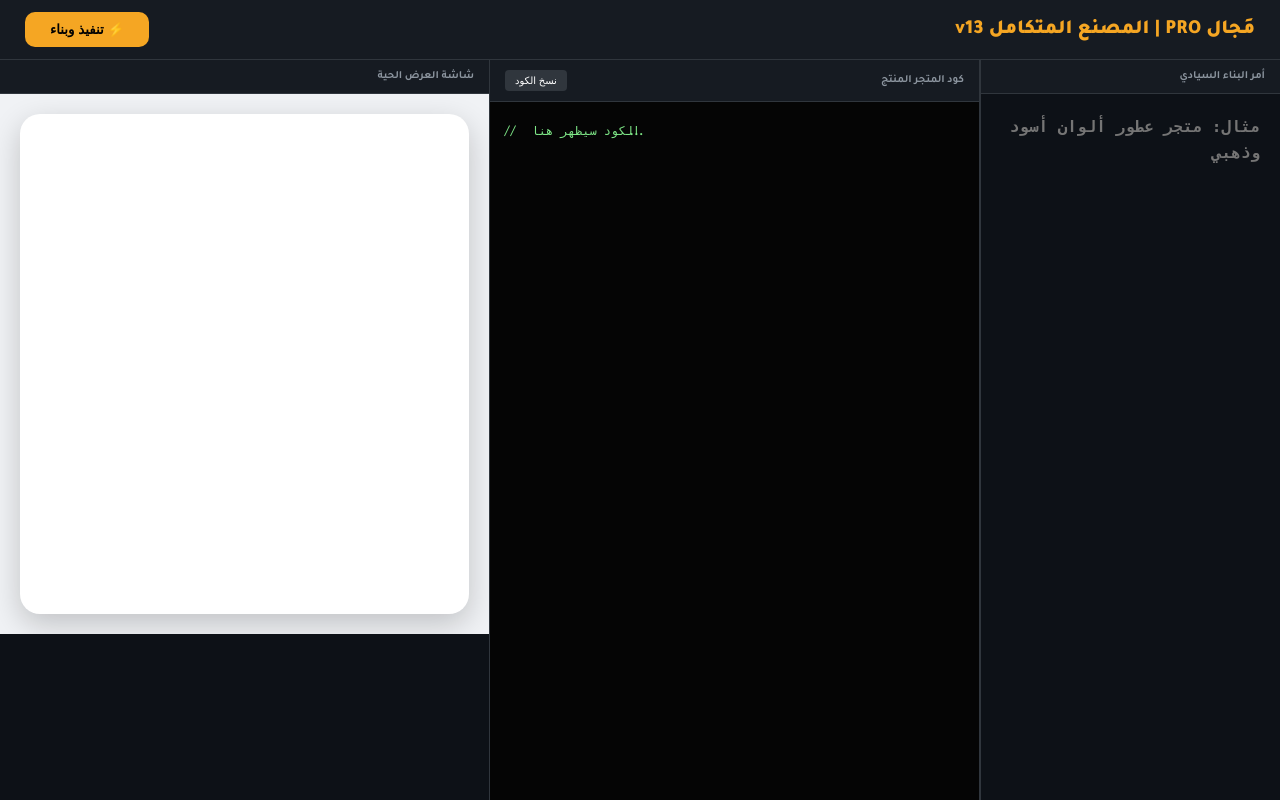
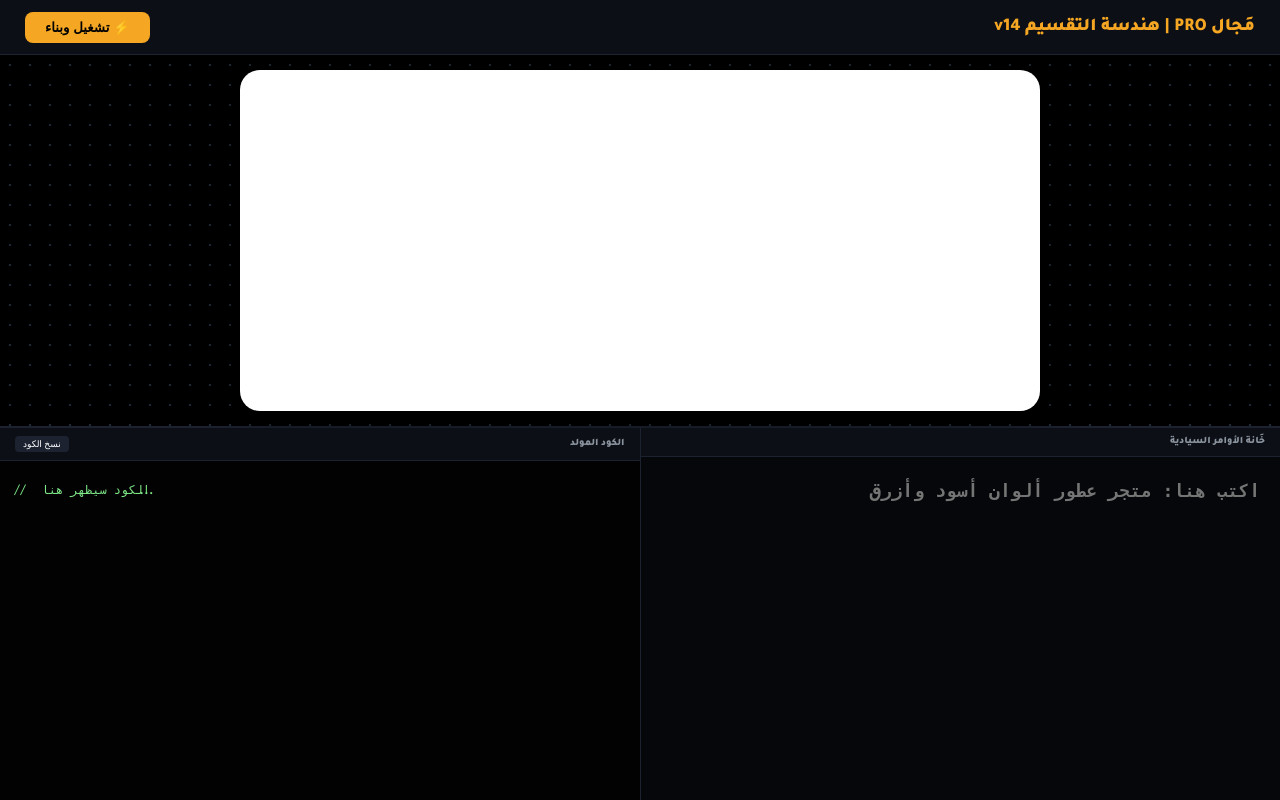
Before and after one commit to wissamalonazy-droid/majal, a Flask app: page / in a window 1280 px wide. Run offline with Flask 3, Linux system fonts and the light colour scheme.

Commit message:
Update index.html

```diff
--- a/templates/index.html
+++ b/templates/index.html
@@ -3,76 +3,78 @@
 <head>
 <meta charset="UTF-8">
 <meta name="viewport" content="width=device-width, initial-scale=1.0">
-<title>مَجال PRO | المصنع المتكامل</title>
+<title>مَجال PRO | هندسة 50-25-25</title>
 <link href="https://fonts.googleapis.com/css2?family=Fira+Code:wght@400;500&family=Tajawal:wght@400;700;900&display=swap" rel="stylesheet">
 <style>
 :root {
-  --bg: #0d1117; --panel: #161b22; --border: #30363d;
-  --accent: #f5a623; --text: #c9d1d9;
+  --bg: #05070a; --panel: #0c0f16; --border: #1c2230;
+  --accent: #f5a623; --text: #d1d5db;
 }
 * { margin:0; padding:0; box-sizing:border-box; }
 body { background: var(--bg); color: var(--text); font-family: 'Tajawal', sans-serif; height: 100vh; display: flex; flex-direction: column; overflow: hidden; }
 
 /* Header */
-.top-nav { height: 60px; background: var(--panel); border-bottom: 1px solid var(--border); display: flex; align-items: center; justify-content: space-between; padding: 0 25px; flex-shrink: 0; }
-.logo { font-size: 20px; font-weight: 900; color: var(--accent); }
-.btn-gen { background: var(--accent); color: #000; border: none; padding: 10px 25px; border-radius: 10px; font-weight: 900; cursor: pointer; transition: 0.3s; }
-.btn-gen:hover { transform: scale(1.05); }
+.top-nav { height: 55px; background: var(--panel); border-bottom: 1px solid var(--border); display: flex; align-items: center; justify-content: space-between; padding: 0 25px; flex-shrink: 0; }
+.logo { font-size: 18px; font-weight: 900; color: var(--accent); }
+.btn-run { background: var(--accent); color: #000; border: none; padding: 8px 20px; border-radius: 8px; font-weight: 900; cursor: pointer; }
 
-/* Workspace Layout: 3 Columns */
-.workspace { display: grid; grid-template-columns: 300px 1fr 1fr; flex: 1; overflow: hidden; gap: 1px; background: var(--border); }
+/* ── Main Layout (Vertical Split) ── */
+.main-layout { display: flex; flex-direction: column; flex: 1; overflow: hidden; }
 
-/* Column 1: Input */
-.col { background: var(--bg); display: flex; flex-direction: column; overflow: hidden; }
-.label { padding: 10px 15px; font-size: 11px; background: var(--panel); color: #8b949e; border-bottom: 1px solid var(--border); font-weight: bold; }
-#user-command { flex: 1; background: transparent; color: var(--accent); border: none; outline: none; padding: 20px; font-size: 16px; font-weight: bold; resize: none; line-height: 1.6; }
+/* Top Section (50%) - Live View */
+.top-section { height: 50%; background: #000; display: flex; justify-content: center; padding: 15px; border-bottom: 2px solid var(--border); background-image: radial-gradient(#1f2937 1px, transparent 1px); background-size: 20px 20px; }
+#live-preview-frame { width: 100%; max-width: 800px; background: #fff; border-radius: 20px; border: none; box-shadow: 0 10px 40px rgba(0,0,0,0.5); }
 
-/* Column 2: Generated Code */
-#generated-code { flex: 1; background: #050505; color: #7ee787; border: none; outline: none; padding: 20px; font-family: 'Fira Code', monospace; font-size: 12px; line-height: 1.5; resize: none; direction: ltr; text-align: left; }
+/* Bottom Section (50%) - Divided into 25% | 25% */
+.bottom-section { height: 50%; display: grid; grid-template-columns: 1fr 1fr; gap: 1px; background: var(--border); }
 
-/* Column 3: Live Preview */
-.preview-col { background: #f0f2f5; display: flex; justify-content: center; padding: 20px; overflow-y: auto; }
-#live-preview-frame { width: 100%; background: #fff; border-radius: 20px; box-shadow: 0 10px 30px rgba(0,0,0,0.2); overflow: hidden; min-height: 500px; border: none; }
+.box { background: var(--bg); display: flex; flex-direction: column; overflow: hidden; }
+.label { padding: 8px 15px; font-size: 10px; background: var(--panel); color: #8b949e; border-bottom: 1px solid var(--border); font-weight: 800; display: flex; justify-content: space-between; align-items: center; }
 
-.copy-btn { background: #30363d; color: #fff; border: none; padding: 5px 10px; border-radius: 4px; font-size: 10px; cursor: pointer; margin-right: 10px; }
+#user-command { flex: 1; background: transparent; color: var(--accent); border: none; outline: none; padding: 20px; font-size: 18px; font-weight: 700; resize: none; line-height: 1.6; text-align: right; }
+#generated-code { flex: 1; background: #020202; color: #7ee787; border: none; outline: none; padding: 20px; font-family: 'Fira Code', monospace; font-size: 12px; line-height: 1.5; resize: none; direction: ltr; text-align: left; }
+
+.copy-btn { background: var(--border); color: #fff; border: none; padding: 3px 8px; border-radius: 4px; font-size: 9px; cursor: pointer; }
 </style>
 </head>
 <body>
 
 <header class="top-nav">
-  <div class="logo">مَجال PRO <span>| المصنع المتكامل v13</span></div>
-  <button class="btn-gen" onclick="processAll()">⚡ تنفيذ وبناء</button>
+  <div class="logo">مَجال PRO <span>| هندسة التقسيم v14</span></div>
+  <button class="btn-run" onclick="buildSovereign()">⚡ تشغيل وبناء</button>
 </header>
 
-<div class="workspace">
-  <div class="col" style="border-left: 1px solid var(--border);">
-    <div class="label">أمر البناء السيادي</div>
-    <textarea id="user-command" placeholder="مثال: متجر عطور ألوان أسود وذهبي"></textarea>
+<div class="main-layout">
+
+  <div class="top-section">
+    <iframe id="live-preview-frame"></iframe>
   </div>
 
-  <div class="col">
-    <div class="label" style="display: flex; justify-content: space-between; align-items: center;">
-        كود المتجر المنتج
+  <div class="bottom-section">
+
+    <div class="box">
+      <div class="label">خَانة الأوامر السيادية</div>
+      <textarea id="user-command" placeholder="اكتب هنا: متجر عطور ألوان أسود وأزرق"></textarea>
+    </div>
+
+    <div class="box">
+      <div class="label">
+        الكود المولد
         <button class="copy-btn" onclick="copyCode()">نسخ الكود</button>
+      </div>
+      <textarea id="generated-code" readonly>// الكود سيظهر هنا...</textarea>
     </div>
-    <textarea id="generated-code" readonly>// الكود سيظهر هنا...</textarea>
-  </div>
 
-  <div class="col">
-    <div class="label">شاشة العرض الحية</div>
-    <div class="preview-col">
-        <iframe id="live-preview-frame"></iframe>
-    </div>
   </div>
 </div>
 
 <script>
-function processAll() {
+function buildSovereign() {
   const input = document.getElementById('user-command').value.trim();
   if (!input.includes("متجر")) return;
 
-  // 1. استخراج البيانات (الاسم، الألوان، النشاط)
-  const storeName = input.match(/متجر\s+([\u0621-\u064A0-9]+)/)?.[1] || "متجري الخاص";
+  // استخراج البيانات
+  const storeName = input.match(/متجر\s+([\u0621-\u064A0-9]+)/)?.[1] || "متجر المضياني";
 
   const colors = {
     'أحمر': '#ef4444', 'أزرق': '#3b82f6', 'أصفر': '#facc15',
@@ -97,38 +99,37 @@ function processAll() {
   let emoji = "📦";
   if(input.includes("عطر")) emoji = "🧴";
   if(input.includes("ساعة")) emoji = "⌚";
+  if(input.includes("كتاب") || input.includes("كتب")) emoji = "📚";
 
-  // 2. توليد الكود الصافي
-  const finalHTML = `<!DOCTYPE html>
+  const finalCode = `<!DOCTYPE html>
 <html lang="ar" dir="rtl">
 <head>
   <meta charset="UTF-8">
   <style>
-    body { font-family: sans-serif; background: ${bg}; color: ${text}; margin: 0; padding: 0; transition: 0.3s; }
-    header { background: ${primary}; padding: 30px; text-align: center; color: ${primary === '#ffffff' ? '#000' : '#fff'}; }
-    .container { padding: 20px; display: grid; grid-template-columns: 1fr 1fr; gap: 15px; }
-    .card { background: ${bg === '#000000' ? '#161b22' : '#f9f9f9'}; padding: 20px; border-radius: 20px; text-align: center; border: 1px solid ${primary}22; }
-    button { background: ${primary}; color: white; border: none; padding: 12px; border-radius: 10px; width: 100%; font-weight: bold; margin-top: 10px; cursor: pointer; }
-    .price { color: ${primary}; font-weight: 900; font-size: 1.2em; }
+    body { font-family: sans-serif; background: ${bg}; color: ${text}; margin: 0; padding: 0; }
+    header { background: ${primary}; padding: 40px 20px; text-align: center; color: ${primary === '#ffffff' ? '#000' : '#fff'}; }
+    .content { padding: 30px; display: grid; grid-template-columns: 1fr 1fr; gap: 20px; }
+    .card { background: ${bg === '#000000' ? '#111' : '#f9f9f9'}; padding: 25px; border-radius: 25px; text-align: center; border: 1px solid ${primary}22; }
+    button { background: ${primary}; color: white; border: none; padding: 15px; border-radius: 12px; width: 100%; font-weight: bold; margin-top: 15px; cursor: pointer; }
+    .price { color: ${primary}; font-weight: 900; font-size: 24px; }
   </style>
 </head>
 <body>
   <header>
-    <h1 style="margin:0">${storeName}</h1>
-    <p style="opacity:0.8; font-size:12px;">متجر ذكي بني بواسطة مَجال PRO</p>
+    <h1 style="margin:0; font-size: 40px;">${storeName}</h1>
+    <p>تم البناء بواسطة مَجال PRO</p>
   </header>
-  <div class="container">
-    <div class="card"><div style="font-size:40px">${emoji}</div><h3>منتج 1</h3><p class="price">199 ريال</p><button>إضافة للسلة</button></div>
-    <div class="card"><div style="font-size:40px">${emoji}</div><h3>منتج 2</h3><p class="price">250 ريال</p><button>إضافة للسلة</button></div>
+  <div class="content">
+    <div class="card"><div style="font-size:60px">${emoji}</div><h2>منتج فاخر</h2><p class="price">250 ريال</p><button>أضف للسلة</button></div>
+    <div class="card"><div style="font-size:60px">${emoji}</div><h2>منتج ملكي</h2><p class="price">450 ريال</p><button>أضف للسلة</button></div>
   </div>
 </body>
 </html>`;
 
-  // 3. تحديث خانة الكود وشاشة العرض
-  document.getElementById('generated-code').value = finalHTML;
+  document.getElementById('generated-code').value = finalCode;
   const iframe = document.getElementById('live-preview-frame');
   iframe.contentWindow.document.open();
-  iframe.contentWindow.document.write(finalHTML);
+  iframe.contentWindow.document.write(finalCode);
   iframe.contentWindow.document.close();
 }
 
@@ -136,7 +137,7 @@ function copyCode() {
   const codeArea = document.getElementById('generated-code');
   codeArea.select();
   document.execCommand('copy');
-  alert("تم نسخ كود المتجر بنجاح!");
+  alert("تم نسخ الكود بنجاح!");
 }
 </script>
 </body>
```
